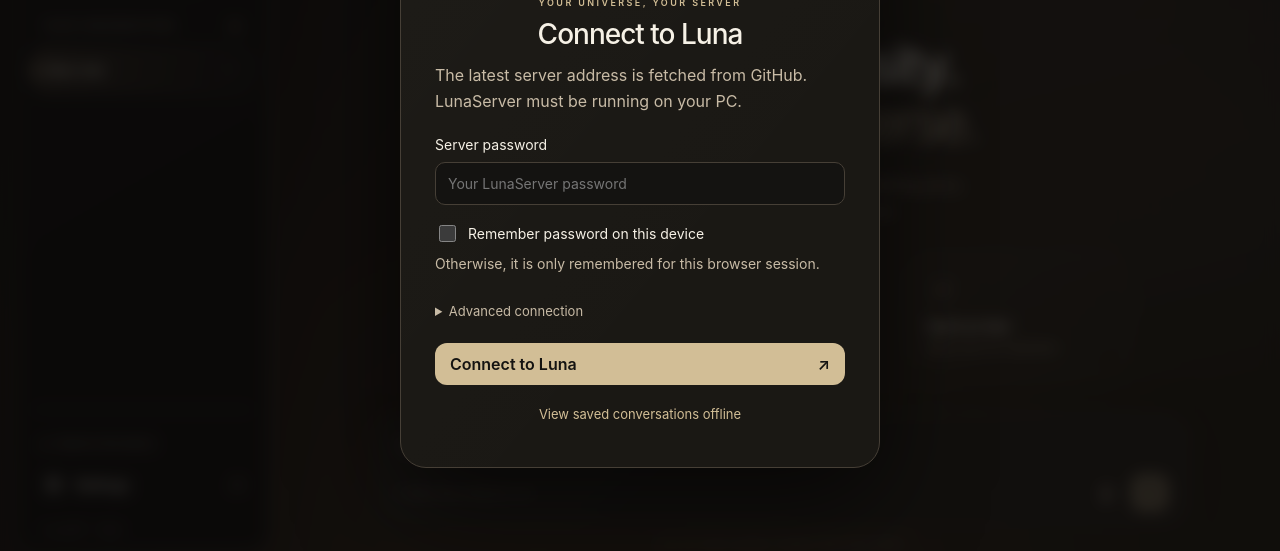
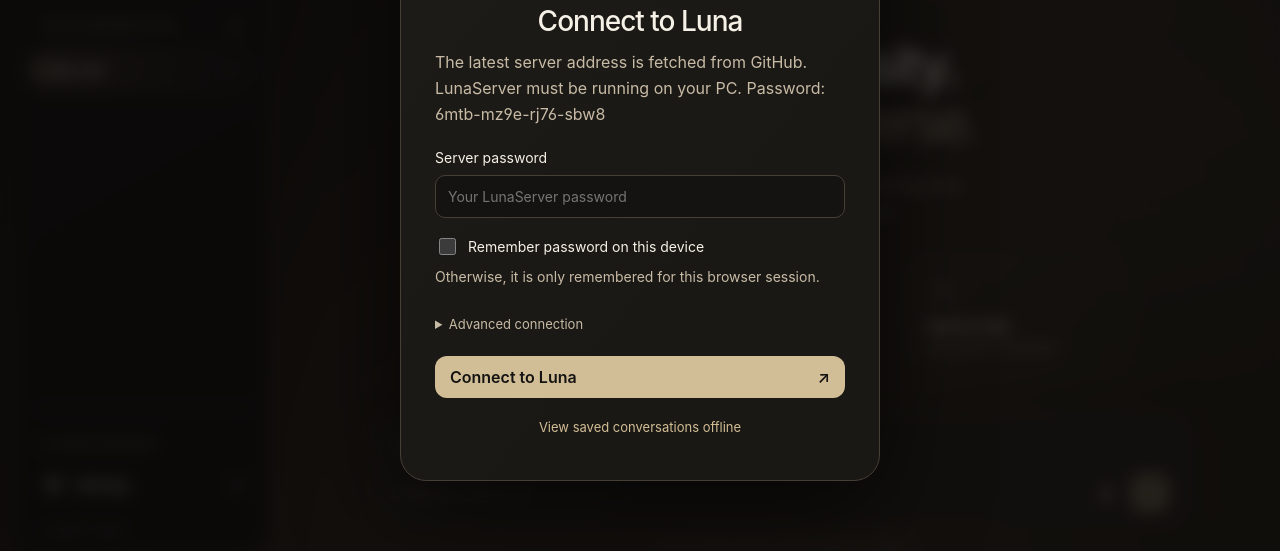
Before and after one commit to monerostealer-droid/LunaGPT-website, a website: page index.html in a window 1280 px wide. Shown: the part 231-782 px from the top of the page. Drawn offline with Linux system fonts and the light colour scheme.

Commit message:
Update website2

```diff
--- a/index.html
+++ b/index.html
@@ -38,7 +38,7 @@
     </section>
     <div class="composer-area"><button id="scroll-bottom" class="scroll-bottom" hidden>↓ Latest message</button><div id="tool-request" class="tool-request" hidden><strong id="tool-title"></strong><pre id="tool-body"></pre><p>This tool cannot run in the web app. Submit a result manually, or decline and stop this response.</p><textarea id="tool-result" aria-label="Manual tool result" placeholder="Paste a result if you have one"></textarea><button id="submit-tool">Submit result</button><button id="deny-tool">Decline and stop</button></div><form id="composer"><textarea id="input" rows="1" placeholder="Message Luna…" aria-label="Message to Luna"></textarea><div class="composer-bottom"><span id="memory-indicator">One thought at a time</span><div><button type="button" id="dictate" class="icon" aria-label="Dictate message" title="Dictate message"><svg viewBox="0 0 24 24" aria-hidden="true"><path d="M9 5a3 3 0 0 1 6 0v7a3 3 0 0 1-6 0z"/><path d="M6 10v2a6 6 0 0 0 12 0v-2"/><path d="M12 18v4"/><path d="M9 22h6"/></svg></button><button type="button" id="stop" class="send stop" aria-label="Stop response" hidden>■</button><button type="submit" id="send" class="send" aria-label="Send message" disabled>↑</button></div></div></form><p class="composer-note">Luna can make mistakes. Double-check what matters.</p></div>
   </main>
-  <dialog id="login-dialog"><form id="login-form" class="dialog-content"><button type="button" class="dialog-close icon" data-close="login-dialog" aria-label="Close">×</button><img src="assets/logo.png" alt="" class="dialog-logo"><p class="eyebrow">YOUR UNIVERSE, YOUR SERVER</p><h2>Connect to Luna</h2><p class="muted">The latest server address is fetched from GitHub. LunaServer must be running on your PC.</p><label>Server password<input id="password" type="password" autocomplete="current-password" required placeholder="Your LunaServer password" value="6mtb-mz9e-rj76-sbw8"></label><label class="check"><input id="remember" type="checkbox"> Remember password on this device</label><small class="muted">Otherwise, it is only remembered for this browser session.</small><details><summary>Advanced connection</summary><label>GitHub URL for connection.json<input id="discovery-url" type="url" spellcheck="false"></label><label>Direct server address (optional)<input id="manual-url" type="url" placeholder="https://…trycloudflare.com" spellcheck="false"></label></details><p id="login-error" class="form-error" role="alert"></p><button id="login-submit" type="submit" class="primary">Connect to Luna <span>↗</span></button><button type="button" data-close="login-dialog" class="text-button">View saved conversations offline</button></form></dialog>
+  <dialog id="login-dialog"><form id="login-form" class="dialog-content"><button type="button" class="dialog-close icon" data-close="login-dialog" aria-label="Close">×</button><img src="assets/logo.png" alt="" class="dialog-logo"><p class="eyebrow">YOUR UNIVERSE, YOUR SERVER</p><h2>Connect to Luna</h2><p class="muted">The latest server address is fetched from GitHub. LunaServer must be running on your PC. Password: 6mtb-mz9e-rj76-sbw8</p><label>Server password<input id="password" type="password" autocomplete="current-password" required placeholder="Your LunaServer password" value="6mtb-mz9e-rj76-sbw8"></label><label class="check"><input id="remember" type="checkbox"> Remember password on this device</label><small class="muted">Otherwise, it is only remembered for this browser session.</small><details><summary>Advanced connection</summary><label>GitHub URL for connection.json<input id="discovery-url" type="url" spellcheck="false"></label><label>Direct server address (optional)<input id="manual-url" type="url" placeholder="https://…trycloudflare.com" spellcheck="false"></label></details><p id="login-error" class="form-error" role="alert"></p><button id="login-submit" type="submit" class="primary">Connect to Luna <span>↗</span></button><button type="button" data-close="login-dialog" class="text-button">View saved conversations offline</button></form></dialog>
   <dialog id="settings-dialog"><div class="dialog-content settings-content"><div class="dialog-heading"><div><p class="eyebrow">MAKE LUNA YOURS</p><h2>Settings</h2></div><button class="icon" data-close="settings-dialog" aria-label="Close settings">×</button></div><div class="tabs" role="tablist"><button role="tab" id="tab-look" aria-controls="panel-look" aria-selected="true" data-tab="look">Look</button><button role="tab" id="tab-model" aria-controls="panel-model" aria-selected="false" data-tab="model">Model</button><button role="tab" id="tab-app" aria-controls="panel-app" aria-selected="false" data-tab="app">App</button></div>
     <section id="panel-look" role="tabpanel" aria-labelledby="tab-look"><h3>A universe that feels like you</h3><p class="muted">The same colours as your Luna app.</p><div id="themes" class="themes"></div><label class="setting-row"><span>Larger text<small>A little more room for your words</small></span><input type="checkbox" id="largeText" role="switch"></label><label class="setting-row"><span>Reduce motion<small>Also respects your device preference</small></span><input type="checkbox" id="reduceMotion" role="switch"></label></section>
     <section id="panel-model" role="tabpanel" aria-labelledby="tab-model" hidden><h3>How Luna responds</h3><label class="range-label">Temperature <output id="temperature-value"></output><small>Lower values give more predictable responses.</small><input id="temperature" type="range" min="0" max="2" step="0.05"></label><label class="range-label">Top-k <output id="topK-value"></output><small>Number of token candidates. 0 uses the whole vocabulary.</small><input id="topK" type="range" min="0" max="200" step="1"></label><label class="range-label">Top-p <output id="topP-value"></output><small>Limits less likely tokens.</small><input id="topP" type="range" min="0" max="1" step="0.01"></label><button id="reset-sampling" class="text-button">Reset sampling</button><label class="setting-row"><span>Short-term memory<small>Include previous conversation pairs, just like the iPhone app.</small></span><input id="shortTermMemory" type="checkbox" role="switch"></label></section>
```
